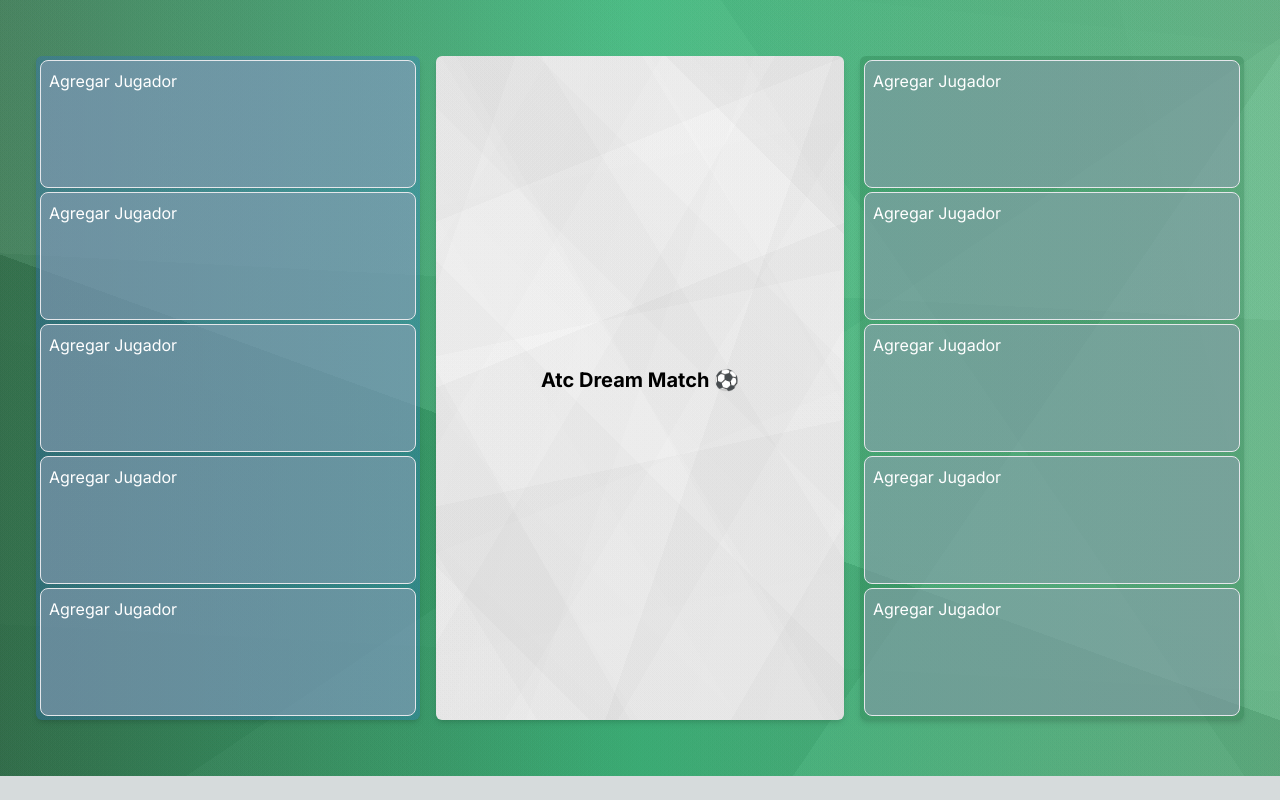
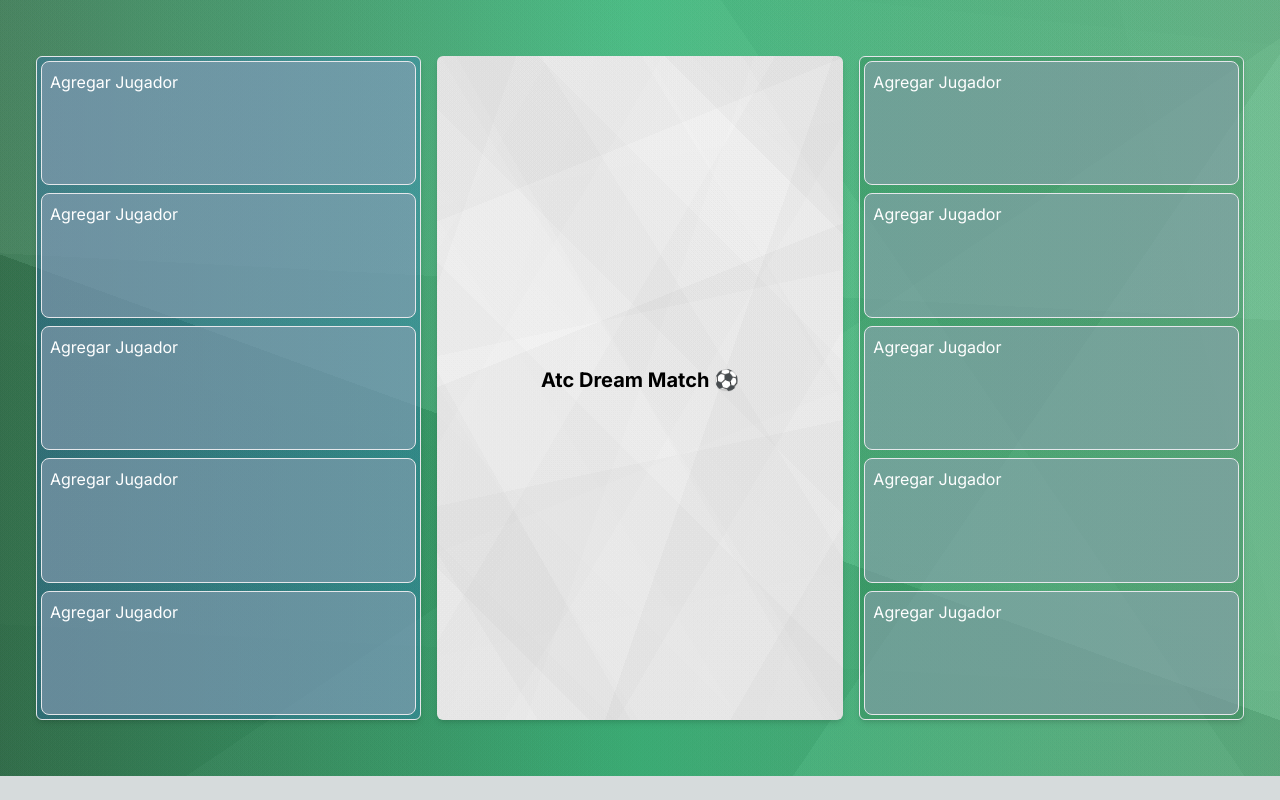
Before and after one commit to leandrofiadone/dream-match, a Next.js app: page / in a window 1280 px wide. Built offline with nearby package versions, Linux system fonts and the light colour scheme.

Commit message:
contianer

```diff
--- a/src/app/components/TeamSlots/ContainerTeams.tsx
+++ b/src/app/components/TeamSlots/ContainerTeams.tsx
@@ -15,7 +15,7 @@ const ContainerTeams: React.FC<ContainerTeamsProps> = ({
   colorClass
 }) => (
   <div
-    className={`flex flex-col flex-1 p-1 rounded-md shadow-md gap-1 bg-opacity-25  ${colorClass}`}>
+    className={`flex flex-col flex-1 p-1 rounded-md shadow-md gap-1 sm:gap-2 bg-opacity-25 sm:border ${colorClass}`}>
     {slots.map((slot, index) => (
       <SlotPlayer
         key={index}
--- a/src/app/components/TeamSlots/SlotPlayer.tsx
+++ b/src/app/components/TeamSlots/SlotPlayer.tsx
@@ -14,7 +14,7 @@ const SlotPlayer: React.FC<SlotPlayerProps> = ({
   return (
     <div
       onClick={onClick}
-      className={`p-2  bg-slate-400 hover:bg-opacity-75 border  bg-opacity-55 text-white rounded-lg cursor-pointer ${className}`}>
+      className={`p-2  bg-slate-400 hover:bg-opacity-25 border  bg-opacity-55 text-white rounded-lg cursor-pointer ${className}`}>
       {children}
     </div>
   )
```
